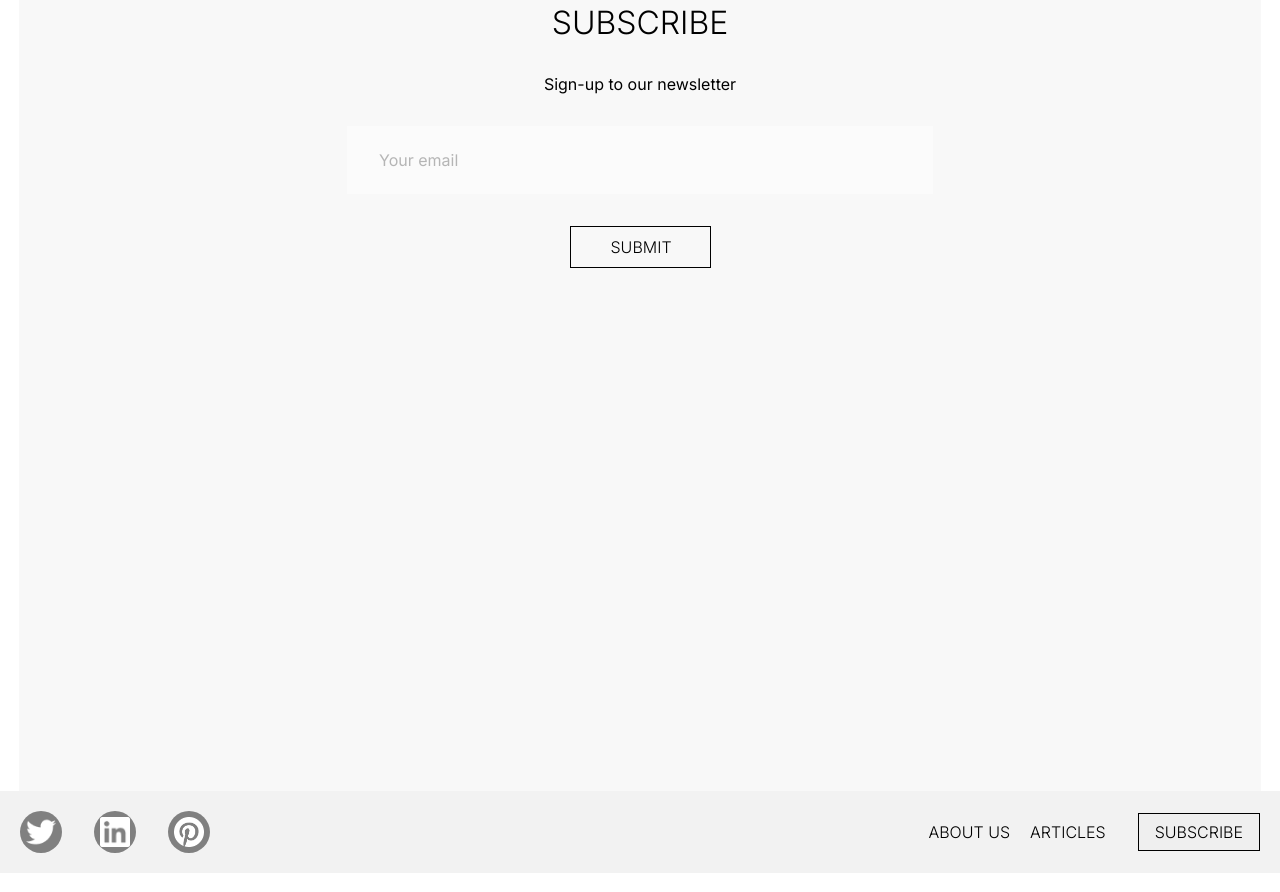
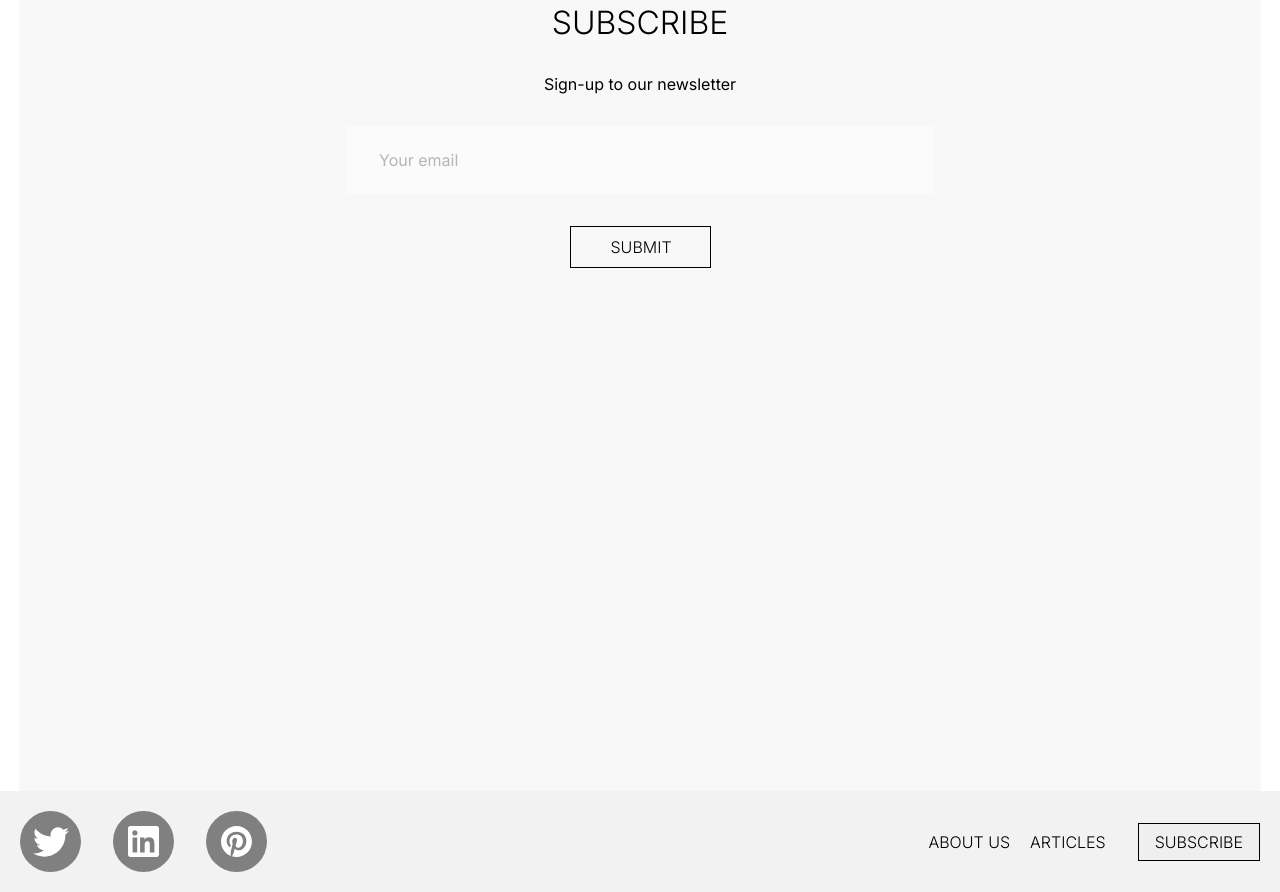
Before and after one commit to Fifi7/Assignment2, a plain HTML site: page index.html in a window 1280 px wide. Shown: the part 2271-3163 px from the top of the page. Drawn offline with Linux system fonts and the light colour scheme.

Commit message:
Icons adjustment

```diff
--- a/css/style.css
+++ b/css/style.css
@@ -296,7 +296,12 @@
   }
   .icon-container{
     background-color: grey;
+    display: flex;
+    justify-content: center;
+    align-items: center;
     padding: 6px;
+    width: 61px;
+    height: 61px;
     border-radius: 50%;
 
   }
--- a/index.html
+++ b/index.html
@@ -152,13 +152,40 @@
               <div class="footer-container">
                 <div class="social-icons">
                   <div class="icon-container">
-                    <img src="/Assets/Images/Twitter.png" alt="Twitter">
+                    <svg xmlns="http://www.w3.org/2000/svg" width="36" height="36" viewBox="0 0 36 36" fill="none">
+                      <g clip-path="url(#clip0_20_202)">
+                        <path d="M11.3252 32.6251C24.9068 32.6251 32.3374 21.3702 32.3374 11.6129C32.3374 11.2965 32.3304 10.9731 32.3163 10.6567C33.7618 9.61131 35.0092 8.3165 36 6.83307C34.6538 7.43202 33.2245 7.82319 31.7609 7.99323C33.3019 7.06948 34.4558 5.61833 35.0086 3.90877C33.5588 4.76796 31.9734 5.37404 30.3202 5.70104C29.2063 4.51746 27.7335 3.7338 26.1295 3.4712C24.5256 3.2086 22.8798 3.4817 21.4466 4.24827C20.0134 5.01484 18.8727 6.23218 18.2008 7.71209C17.5288 9.192 17.3631 10.852 17.7293 12.4356C14.7937 12.2883 11.9219 11.5257 9.29997 10.1973C6.67804 8.86886 4.36454 7.00428 2.50945 4.7244C1.5666 6.34999 1.27808 8.27359 1.70255 10.1043C2.12701 11.9349 3.23259 13.5353 4.79461 14.5801C3.62194 14.5429 2.47496 14.2271 1.44844 13.659V13.7504C1.44739 15.4563 2.03715 17.11 3.11746 18.4303C4.19778 19.7506 5.70199 20.656 7.37437 20.9926C6.28808 21.2898 5.14797 21.3331 4.04227 21.1192C4.51418 22.5863 5.43236 23.8695 6.66866 24.7896C7.90495 25.7098 9.39768 26.221 10.9385 26.252C8.32264 28.3068 5.09126 29.4213 1.76484 29.416C1.17493 29.4151 0.585599 29.379 0 29.3078C3.37928 31.4757 7.3103 32.6272 11.3252 32.6251Z" fill="white"/>
+                      </g>
+                      <defs>
+                        <clipPath id="clip0_20_202">
+                          <rect width="36" height="36" fill="white"/>
+                        </clipPath>
+                      </defs>
+                    </svg>
                   </div>
                   <div class="icon-container">
-                    <img src="/Assets/Images/Linkedin.png" alt="Linkedin">
+                    <svg xmlns="http://www.w3.org/2000/svg" width="31" height="31" viewBox="0 0 31 31" fill="none">
+                      <g clip-path="url(#clip0_20_204)">
+                        <path d="M28.7053 0H2.28867C1.02324 0 0 0.999024 0 2.23418V28.7598C0 29.9949 1.02324 31 2.28867 31H28.7053C29.9707 31 31 29.9949 31 28.7658V2.23418C31 0.999024 29.9707 0 28.7053 0ZM9.19707 26.4166H4.59551V11.6189H9.19707V26.4166ZM6.89629 9.60273C5.41895 9.60273 4.22617 8.40996 4.22617 6.93867C4.22617 5.46738 5.41895 4.27461 6.89629 4.27461C8.36758 4.27461 9.56035 5.46738 9.56035 6.93867C9.56035 8.40391 8.36758 9.60273 6.89629 9.60273ZM26.4166 26.4166H21.8211V19.2236C21.8211 17.5102 21.7908 15.3002 19.4295 15.3002C17.0379 15.3002 16.6746 17.1711 16.6746 19.1025V26.4166H12.0852V11.6189H16.493V13.6412H16.5535C17.165 12.4787 18.6666 11.2496 20.9008 11.2496C25.5568 11.2496 26.4166 14.3133 26.4166 18.2973V26.4166Z" fill="white"/>
+                      </g>
+                      <defs>
+                        <clipPath id="clip0_20_204">
+                          <rect width="31" height="31" fill="white"/>
+                        </clipPath>
+                      </defs>
+                    </svg>
                   </div>
                   <div class="icon-container">
-                    <img src="/Assets/Images/Pinterest.png" alt="Pinterest">
+                    <svg xmlns="http://www.w3.org/2000/svg" width="31" height="31" viewBox="0 0 59 59" fill="none">
+                      <g clip-path="url(#clip0_20_226)">
+                        <path d="M29.5 0C13.2059 0 0 13.2059 0 29.5C0 42.0029 7.77832 52.6736 18.7486 56.9719C18.4951 54.6326 18.2531 51.0603 18.8523 48.5137C19.3939 46.209 22.3094 33.8559 22.3094 33.8559C22.3094 33.8559 21.4221 32.0928 21.4221 29.477C21.4221 25.3746 23.7959 22.3094 26.7574 22.3094C29.2695 22.3094 30.491 24.1992 30.491 26.4693C30.491 29.0045 28.8777 32.7842 28.048 36.2873C27.3566 39.2258 29.523 41.6227 32.4154 41.6227C37.6586 41.6227 41.6918 36.0914 41.6918 28.1172C41.6918 21.0533 36.6215 16.1098 29.3732 16.1098C20.9842 16.1098 16.0521 22.4016 16.0521 28.9123C16.0521 31.4475 17.0316 34.167 18.2531 35.642C18.4951 35.9301 18.5297 36.1951 18.4605 36.4832C18.2416 37.4166 17.7346 39.4217 17.6424 39.825C17.5156 40.3666 17.216 40.4818 16.6514 40.2168C12.9639 38.4998 10.6592 33.1184 10.6592 28.7855C10.6592 19.4746 17.4234 10.9357 30.1453 10.9357C40.3781 10.9357 48.3293 18.2301 48.3293 27.9789C48.3293 38.1426 41.9223 46.3242 33.0262 46.3242C30.0416 46.3242 27.2299 44.7686 26.2619 42.9363C26.2619 42.9363 24.7869 48.5713 24.4297 49.9541C23.7613 52.5123 21.9637 55.7273 20.7652 57.6863C23.5309 58.5391 26.4578 59 29.5 59C45.7941 59 59 45.7941 59 29.5C59 13.2059 45.7941 0 29.5 0Z" fill="white"/>
+                      </g>
+                      <defs>
+                        <clipPath id="clip0_20_226">
+                          <rect width="59" height="59" fill="white"/>
+                        </clipPath>
+                      </defs>
+                    </svg>
                   </div>
                 </div>
                   <div class="footer-content">
```
